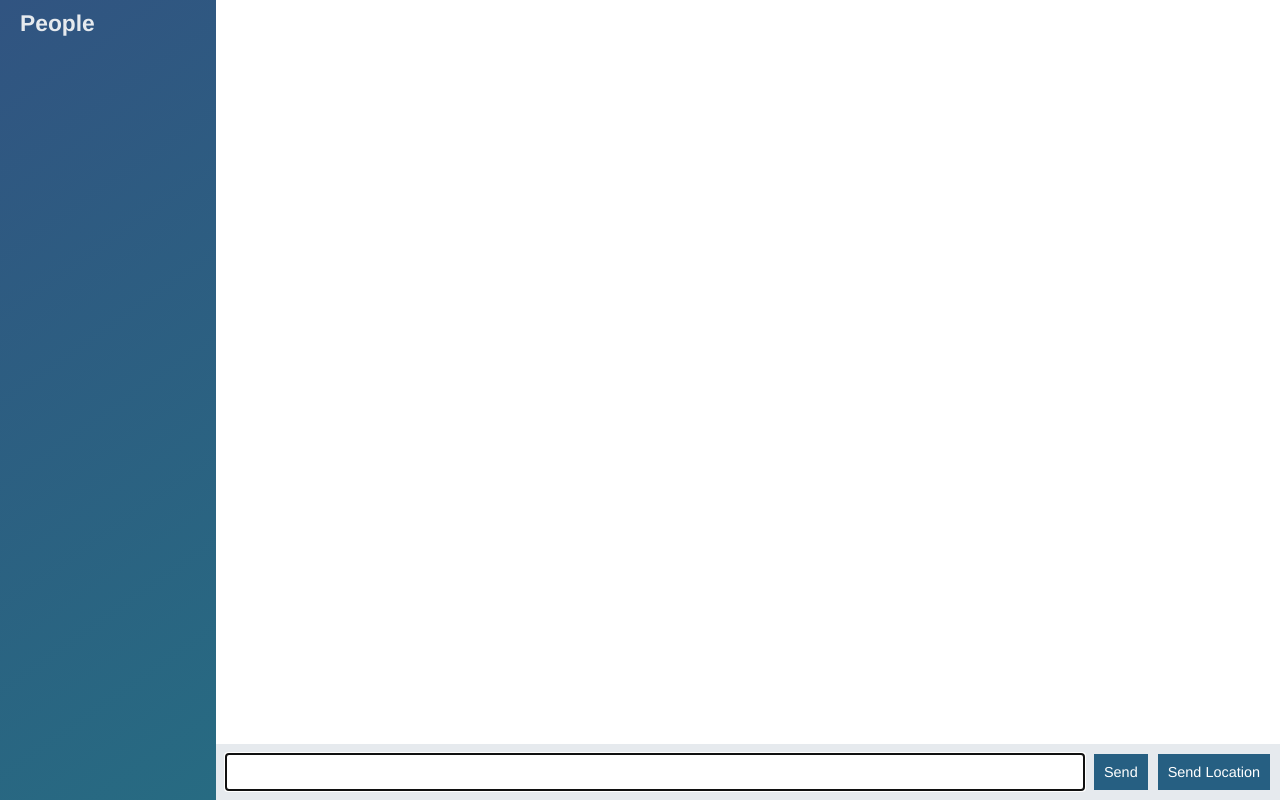
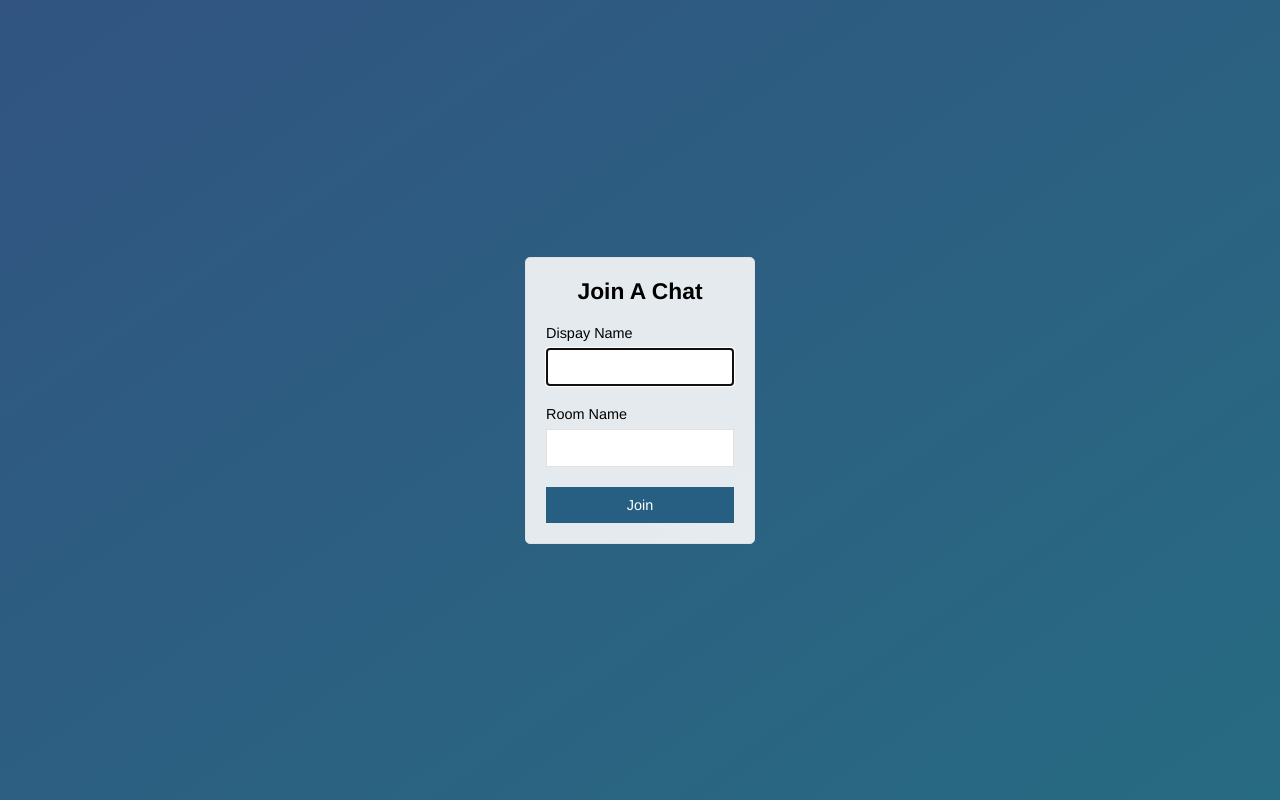
Before and after one commit to ParishKhan/node-chat-app, a website: page public/index.html in a window 1280 px wide. Drawn offline with nearby package versions, Linux system fonts and the light colour scheme; no server answers.

Commit message:
Add join chat page

```diff
--- a/public/index.html
+++ b/public/index.html
@@ -5,57 +5,31 @@
   <meta charset="UTF-8">
   <meta name="viewport" content="width=device-width, initial-scale=1.0">
   <meta http-equiv="X-UA-Compatible" content="ie=edge">
-  <title>NodeJS Chat APP</title>
+  <title>Join | ChatApp</title>
 
   <link rel="stylesheet" href="css/semantic.css">
   <link rel="stylesheet" href="css/style.css">
 </head>
 
-<body class="chat">
-
-  <div class="chat__sidebar">
-    <h3>People</h3>
-    <div class="users"></div>
+<body class="centered-form">
+  <div class="centered-form__form">
+    <form action="/chat.html">
+      <div class="form-field">
+        <h3>Join A Chat</h3>
+      </div>
+      <div class="form-field">
+        <label for="name">Dispay Name</label>
+        <input type="text" name="name" autofocus>
+      </div>
+      <div class="form-field">
+        <label for="room">Room Name</label>
+        <input type="text" name="room">
+      </div>
+      <div class="form-field">
+        <button>Join</button>
+      </div>
+    </form>
   </div>
-
-  <div class="chat__main">
-    <ol id="messages" class="chat__messages"></ol>
-
-    <div class="chat__footer">
-      <form id="message-form">
-        <input type="text" name="message" id="text" autofocus autocomplete="off">
-        <button>Send</button>
-      </form>
-      <button id="location-button">Send Location</button>
-    </div>
-  </div>
-
-  <script id="message-template" type="text/template">
-    <li class="message">
-      <div class="message__title">
-        <h4>{{from}}</h4>
-        <span>{{createdAt}}</span>
-      </div>
-      <div class="message__body">
-        <p>{{text}}</p>
-      </div>
-    </li>
-  </script>
-  <script id="location-template" type="text/template">
-    <li class="message">
-      <div class="message__title">
-        <h4>{{from}}</h4>
-        <span>{{createdAt}}</span>
-      </div>
-      <div class="message__body">
-        <p><a href="{{url}}" target="_blank">My Current Location</a></p>
-      </div>
-    </li>
-  </script>
-  <script src='/js/jquery.min.js'></script>
-  <script src="/socket.io/socket.io.js"></script>
-  <script src="/js/mustache.js"></script>
-  <script src="/js/custom.js"></script>
 </body>
 
 </html>
```
Also changed, not shown: public/chat.html (added, +61 -0 lines), public/js/chat.js (renamed from public/js/custom.js).
